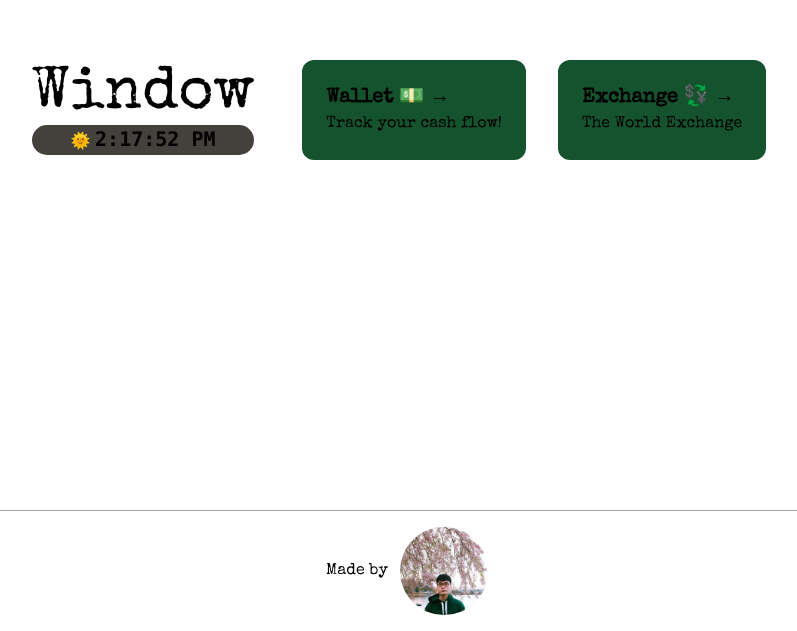
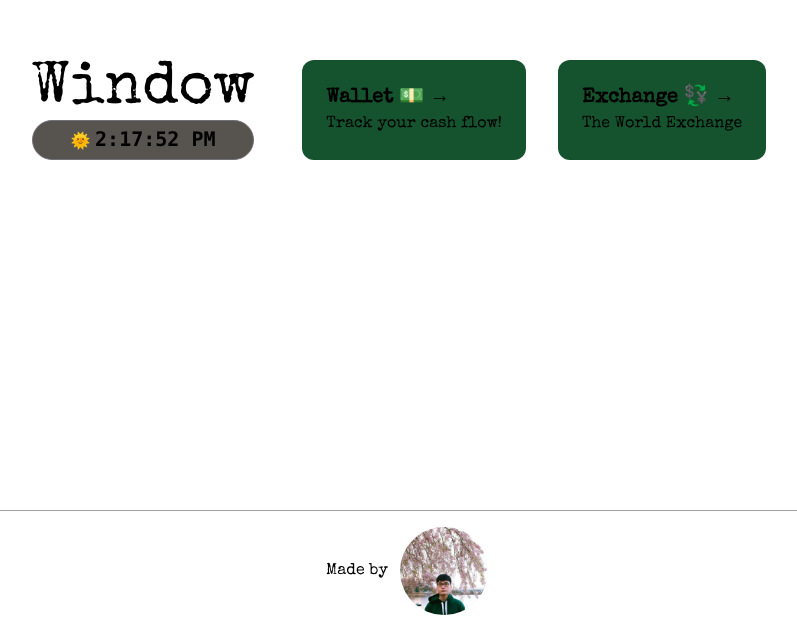
Before and after one commit to JeremyLoh/window, a Next.js app: page / in a window 1280 px wide. Shown: the part 290-921 px from the top of the page, without its empty margins (233-1030 px from the left). Built offline with nearby package versions, Linux system fonts and the light colour scheme.

Commit message:
Update clock component style

```diff
--- a/components/clock.tsx
+++ b/components/clock.tsx
@@ -32,7 +32,7 @@ const Clock: FC<any> = () => {
   }, [])
 
   return (
-    <div className="flex justify-center rounded-full bg-stone-700">
+    <div className="flex justify-center rounded-full border border-zinc-500 bg-stone-600 px-3 py-1">
       <h2 aria-label="current-clock-time">
         <Emoji symbol={getCurrentTimeEmoji()} />{" "}
         <span className="font-mono text-xl font-bold tracking-normal">
```
